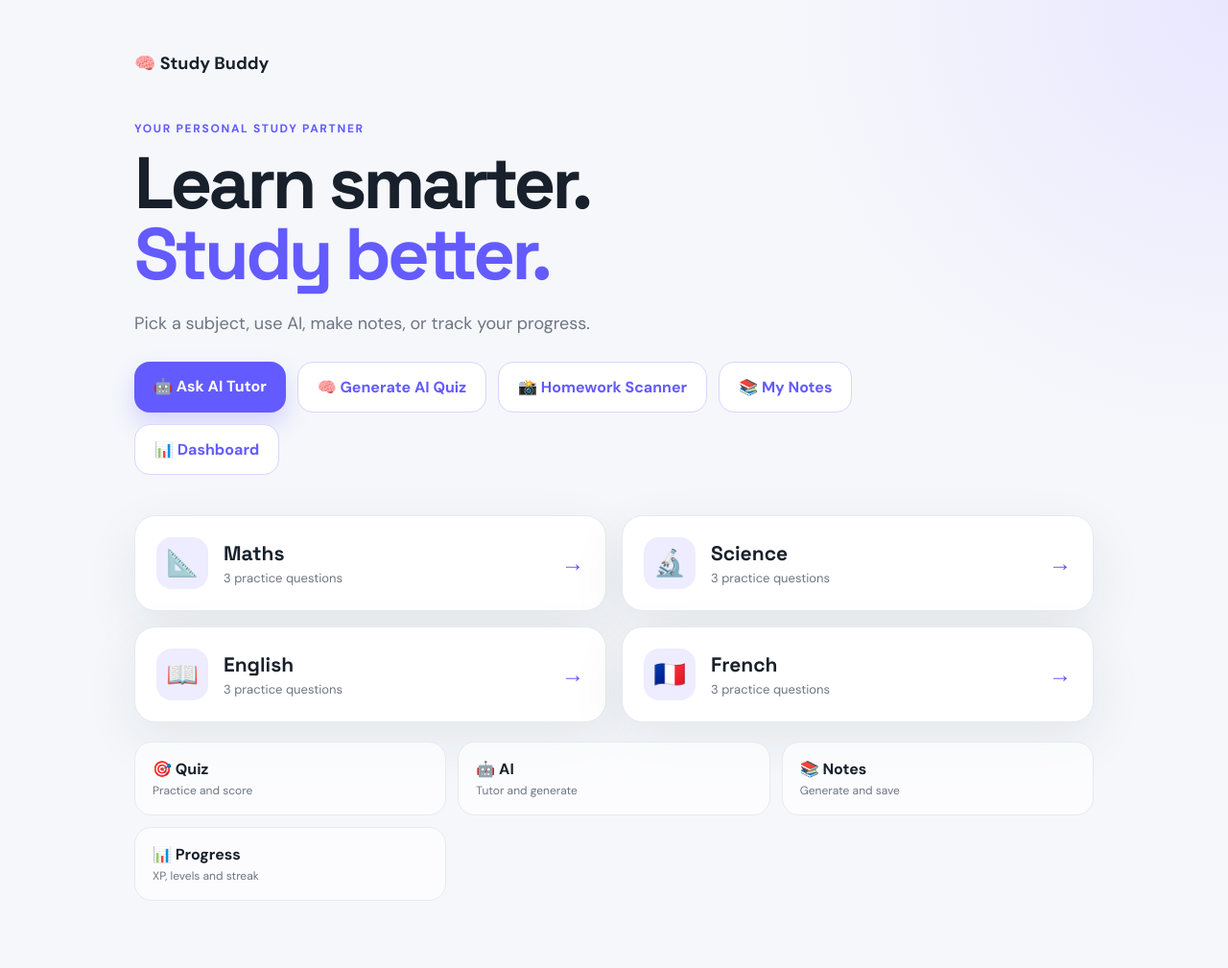
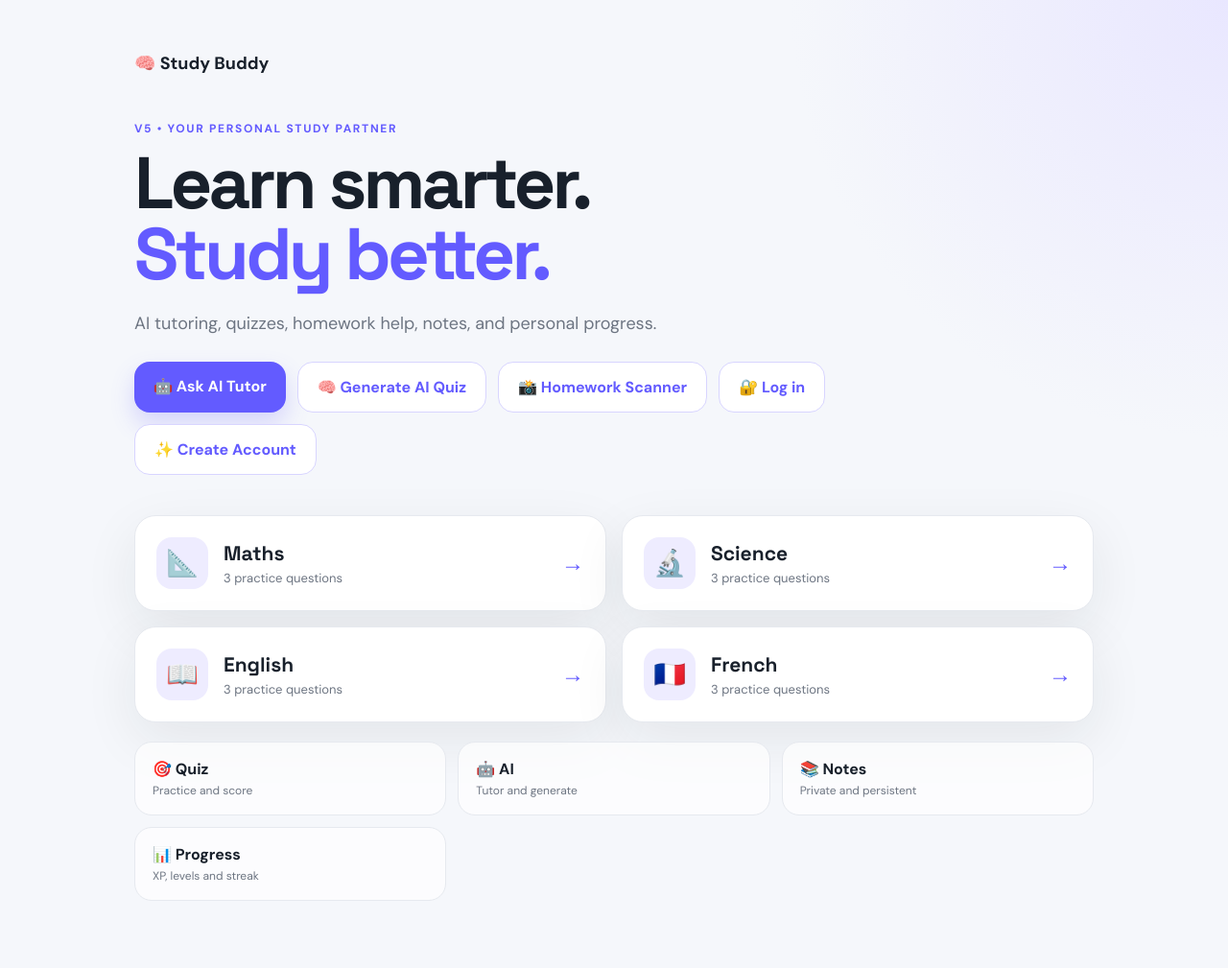
Before and after one commit to chakrabortysambit39-code/study-buddy, a Flask app: page / in a window 1280 px wide. Shown: the whole page at 96% size. Run offline with Flask 3, Linux system fonts and the light colour scheme.

Commit message:
Upgrade homepage for V5 accounts

```diff
--- a/templates/index.html
+++ b/templates/index.html
@@ -1,5 +1,5 @@
 <!DOCTYPE html>
 <html lang="en"><head><meta charset="UTF-8"><meta name="viewport" content="width=device-width, initial-scale=1.0"><title>Study Buddy</title><link rel="stylesheet" href="{{ url_for('static', filename='css/style.css') }}"></head>
-<body><main class="page-shell"><section class="hero"><div class="brand">🧠 Study Buddy</div><p class="eyebrow">YOUR PERSONAL STUDY PARTNER</p><h1>Learn smarter.<br><span>Study better.</span></h1><p class="subtitle">Pick a subject, use AI, make notes, or track your progress.</p><div class="hero-actions"><a class="primary-button inline-button" href="{{ url_for('ai_tutor') }}">🤖 Ask AI Tutor</a><a class="secondary-button" href="{{ url_for('generate_quiz') }}">🧠 Generate AI Quiz</a><a class="secondary-button" href="{{ url_for('homework') }}">📸 Homework Scanner</a><a class="secondary-button" href="{{ url_for('notes') }}">📚 My Notes</a><a class="secondary-button" href="{{ url_for('dashboard') }}">📊 Dashboard</a></div></section>
+<body><main class="page-shell"><section class="hero"><div class="brand">🧠 Study Buddy</div><p class="eyebrow">V5 • YOUR PERSONAL STUDY PARTNER</p><h1>Learn smarter.<br><span>Study better.</span></h1><p class="subtitle">AI tutoring, quizzes, homework help, notes, and personal progress.</p><div class="hero-actions"><a class="primary-button inline-button" href="{{ url_for('ai_tutor') }}">🤖 Ask AI Tutor</a><a class="secondary-button" href="{{ url_for('generate_quiz') }}">🧠 Generate AI Quiz</a><a class="secondary-button" href="{{ url_for('homework') }}">📸 Homework Scanner</a>{% if logged_in %}<a class="secondary-button" href="{{ url_for('notes') }}">📚 My Notes</a><a class="secondary-button" href="{{ url_for('dashboard') }}">📊 Dashboard</a><a class="secondary-button" href="{{ url_for('logout') }}">Logout</a>{% else %}<a class="secondary-button" href="{{ url_for('login') }}">🔐 Log in</a><a class="secondary-button" href="{{ url_for('register') }}">✨ Create Account</a>{% endif %}</div>{% if logged_in %}<p class="subtitle">Welcome back, {{ user_name }}! 👋</p>{% endif %}</section>
 <section class="subject-grid">{% for key, subject in subjects.items() %}<a class="subject-card" href="{{ url_for('quiz', subject=key) }}"><div class="subject-icon">{{ subject.emoji }}</div><div><h2>{{ subject.name }}</h2><p>3 practice questions</p></div><span class="arrow">→</span></a>{% endfor %}</section>
-<section class="feature-strip"><div><strong>🎯 Quiz</strong><span>Practice and score</span></div><div><strong>🤖 AI</strong><span>Tutor and generate</span></div><div><strong>📚 Notes</strong><span>Generate and save</span></div><div><strong>📊 Progress</strong><span>XP, levels and streak</span></div></section></main></body></html>
+<section class="feature-strip"><div><strong>🎯 Quiz</strong><span>Practice and score</span></div><div><strong>🤖 AI</strong><span>Tutor and generate</span></div><div><strong>📚 Notes</strong><span>Private and persistent</span></div><div><strong>📊 Progress</strong><span>XP, levels and streak</span></div></section></main></body></html>
```
